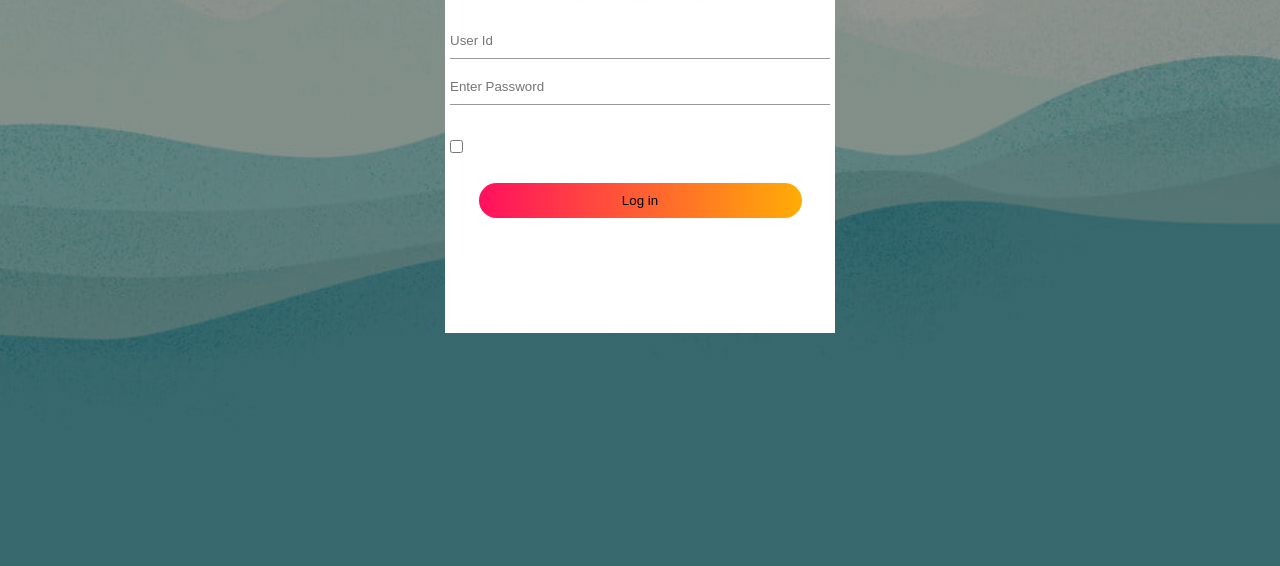
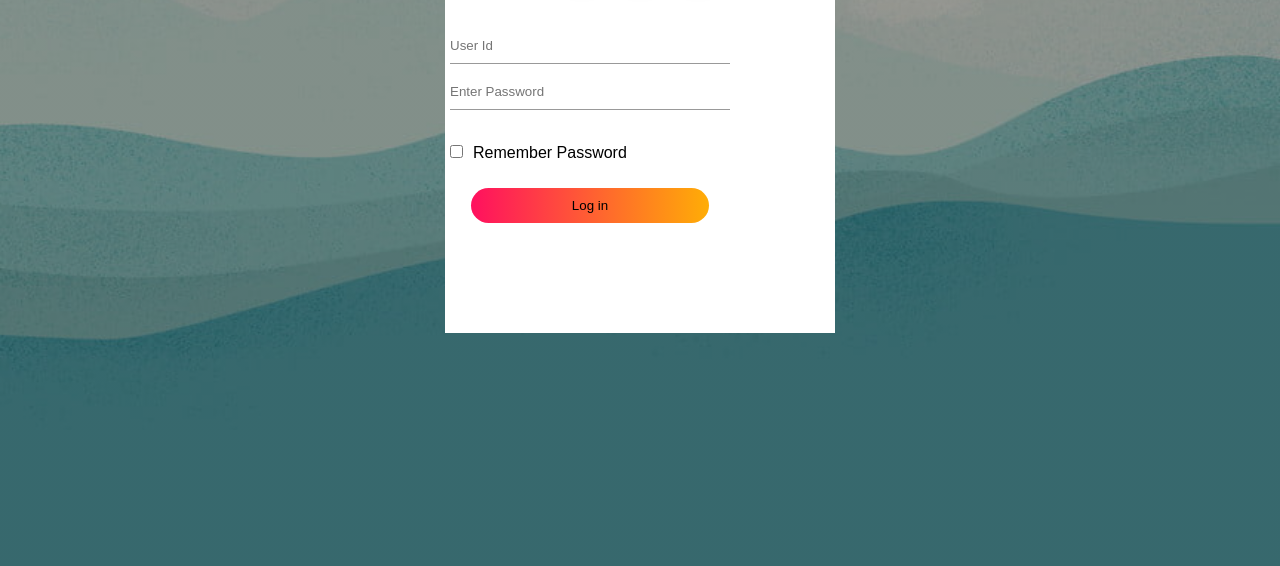
Before and after one commit to AMSCODE7/Login-Register-Page, a plain HTML site: page index.html in a window 1280 px wide. Shown: the part 234-800 px from the top of the page. Drawn offline with Linux system fonts and the light colour scheme.

Commit message:
input error line26

```diff
--- a/index.html
+++ b/index.html
@@ -20,10 +20,10 @@
                 <img src="images.png" alt="">
                 <img src="social-media-twitter-logo-blue-isolated-free-vector.jpg" alt="">
             </div>
-            <form class="">
+            <form class="input-group">
                 <input type="text" class="input-field" placeholder="User Id" required>
                 <input type="text" class="input-field" placeholder="Enter Password" required>
-                <input type="checkbox" class="check-box">
+                <input type="checkbox" class="check-box"><span>Remember Password</span>
                 <button type="Submit" class="submit-btn">Log in</button>
             </form>
         </div>
--- a/style.css
+++ b/style.css
@@ -1,7 +1,7 @@
 *{
     margin: 0;
     padding: 0;
-
+    font-family: sans-serif;
 }
 
 .hero {
```
